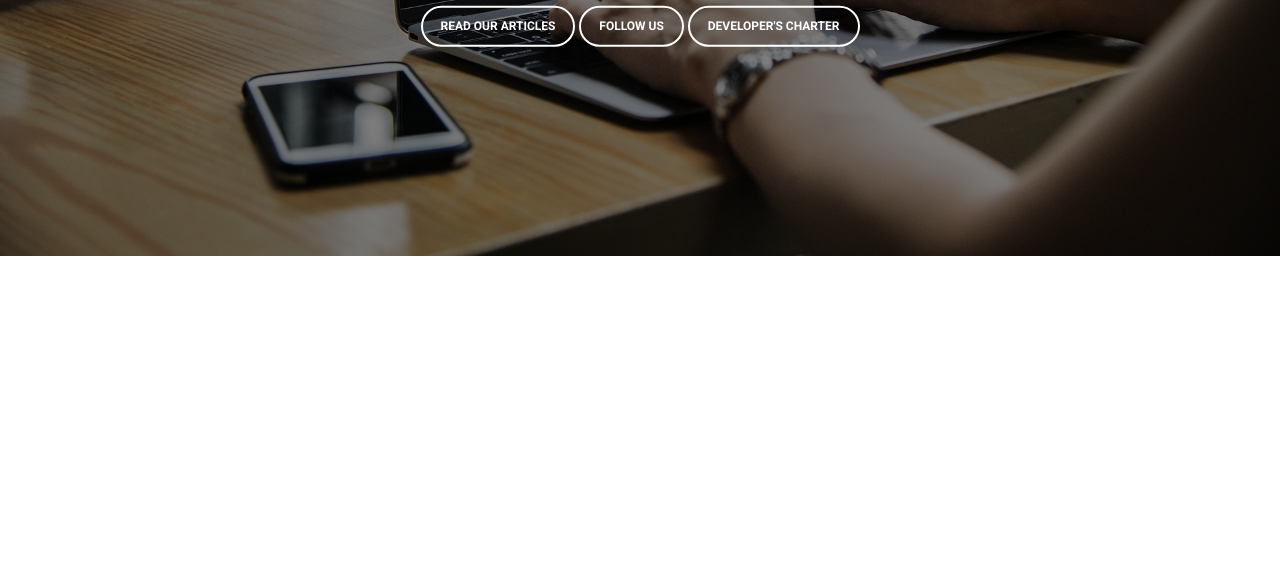
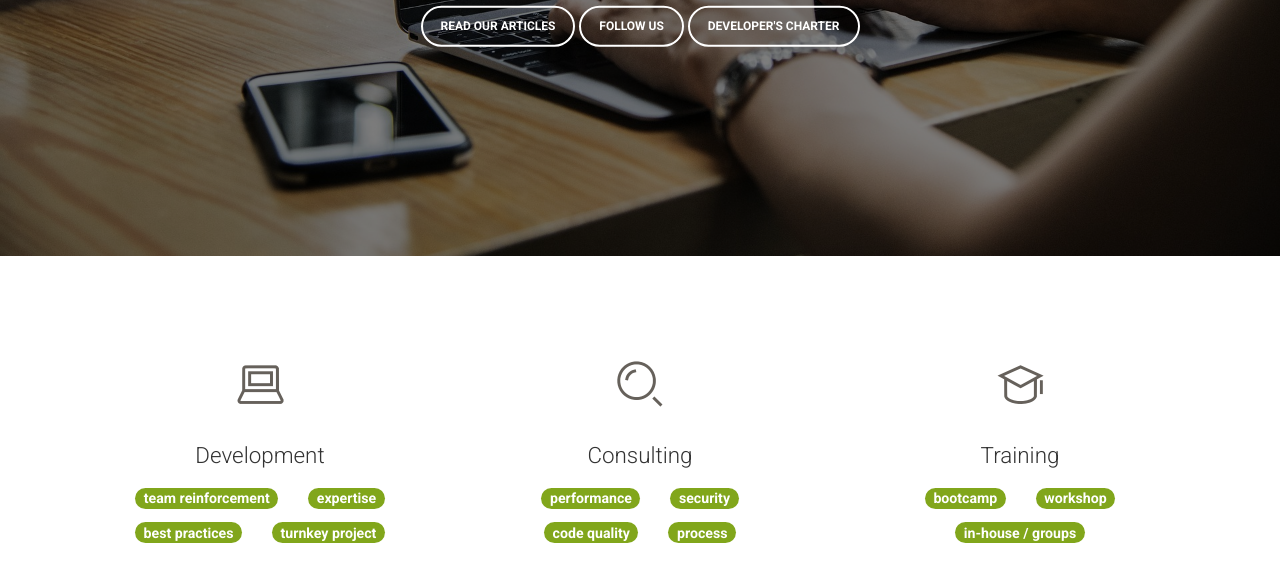
Before and after one commit to cgrandval/dm-site-en, a plain HTML site: page index.html in a window 1280 px wide. Shown: the part 544-1126 px from the top of the page. Before the commit the page ends 800 px from the top, so only its background shows below. Drawn offline with nearby package versions, Linux system fonts and the light colour scheme.

Commit message:
Add a new section on the home page

```diff
--- a/assets/css/overrides.css
+++ b/assets/css/overrides.css
@@ -1,3 +1,7 @@
+.badge-description {
+    background-color: #81A61B;
+}
+
 .card.card-just-text .card-body {
     padding: 50px 60px;
     text-align: center;
--- a/index.html
+++ b/index.html
@@ -30,6 +30,7 @@
     <link href="https://maxcdn.bootstrapcdn.com/font-awesome/latest/css/font-awesome.min.css" rel="stylesheet">
     <link href="https://cdnjs.cloudflare.com/ajax/libs/flag-icon-css/3.4.3/css/flag-icon.min.css" rel="stylesheet">
     <link href="assets/css/nucleo-icons.css" rel="stylesheet">
+    <link href="assets/css/overrides.css" rel="stylesheet">
 </head>
 <body>
 	<nav class="navbar navbar-expand-lg fixed-top navbar-transparent nav-down" color-on-scroll="500">
@@ -77,7 +78,7 @@
 		</div>
 	</nav>
 
-	<div class="page-header" data-parallax="true" style="background-image: url('assets/img/sections/computer-3368242_1920.jpg');">
+	<div class="page-header" data-parallax="false" style="background-image: url('assets/img/sections/computer-3368242_1920.jpg');">
 		<div class="filter"></div>
 		<div class="content-center">
 			<div class="container">
@@ -95,6 +96,87 @@
 	        </div>
 		</div>
     </div>
+    <div class="section section section-summary">
+        <div class="container">
+            <div class="row">
+                <div class="col-md-4">
+                    <div class="info">
+                        <div class="icon icon-dark">
+                            <i class="nc-icon nc-laptop"></i>
+                        </div>
+                        <div class="description">
+                            <h4 class="info-title"> Development </h4>
+                            <div class="row justify-content-md-center">
+                                <div class="col col-lg-auto">
+                                    <h5><span class="badge badge-pill badge-description">team reinforcement </span></h5>
+                                </div>
+                                <div class="col-md-auto">
+                                    <h5><span class="badge badge-pill badge-description">expertise </span></h5>
+                                </div>
+                            </div>
+                            <div class="row justify-content-md-center">
+                                <div class="col col-lg-auto">
+                                    <h5><span class="badge badge-pill badge-description">best practices </span></h5>
+                                </div>
+                                <div class="col-md-auto">
+                                    <h5><span class="badge badge-pill badge-description">turnkey project </span></h5>
+                                </div>
+                            </div>
+                        </div>
+                    </div>
+                </div>
+                <div class="col-md-4">
+                    <div class="info">
+                        <div class="icon icon-dark">
+                            <i class="nc-icon nc-zoom-split"></i>
+                        </div>
+                        <div class="description">
+                            <h4 class="info-title"> Consulting </h4>
+                            <div class="row justify-content-md-center">
+                                <div class="col col-lg-auto">
+                                    <h5><span class="badge badge-pill badge-description">performance </span></h5>
+                                </div>
+                                <div class="col-md-auto">
+                                    <h5><span class="badge badge-pill badge-description">security </span></h5>
+                                </div>
+                            </div>
+                            <div class="row justify-content-md-center">
+                                <div class="col col-lg-auto">
+                                    <h5><span class="badge badge-pill badge-description">code quality </span></h5>
+                                </div>
+                                <div class="col-md-auto">
+                                    <h5><span class="badge badge-pill badge-description">process </span></h5>
+                                </div>
+                            </div>
+                        </div>
+                    </div>
+                </div>
+                <div class="col-md-4">
+                    <div class="info">
+                        <div class="icon icon-dark">
+                            <i class="nc-icon nc-hat-3"></i>
+                        </div>
+                        <div class="description">
+                            <h4 class="info-title"> Training </h4>
+                            <div class="row justify-content-md-center">
+                                <div class="col col-lg-auto">
+                                    <h5><span class="badge badge-pill badge-description">bootcamp </span></h5>
+                                </div>
+                                <div class="col-md-auto">
+                                    <h5><span class="badge badge-pill badge-description">workshop </span></h5>
+                                </div>
+                            </div>
+                            <div class="row justify-content-md-center">
+                                <div class="col-md-auto">
+                                    <h5><span class="badge badge-pill badge-description">in-house / groups </span></h5>
+                                </div>
+                            </div>
+                        </div>
+                    </div>
+                </div>
+            </div>
+        </div>
+    </div>
 </body>
 
 <script src="assets/js/jquery-3.2.1.min.js" type="text/javascript"></script>
```
